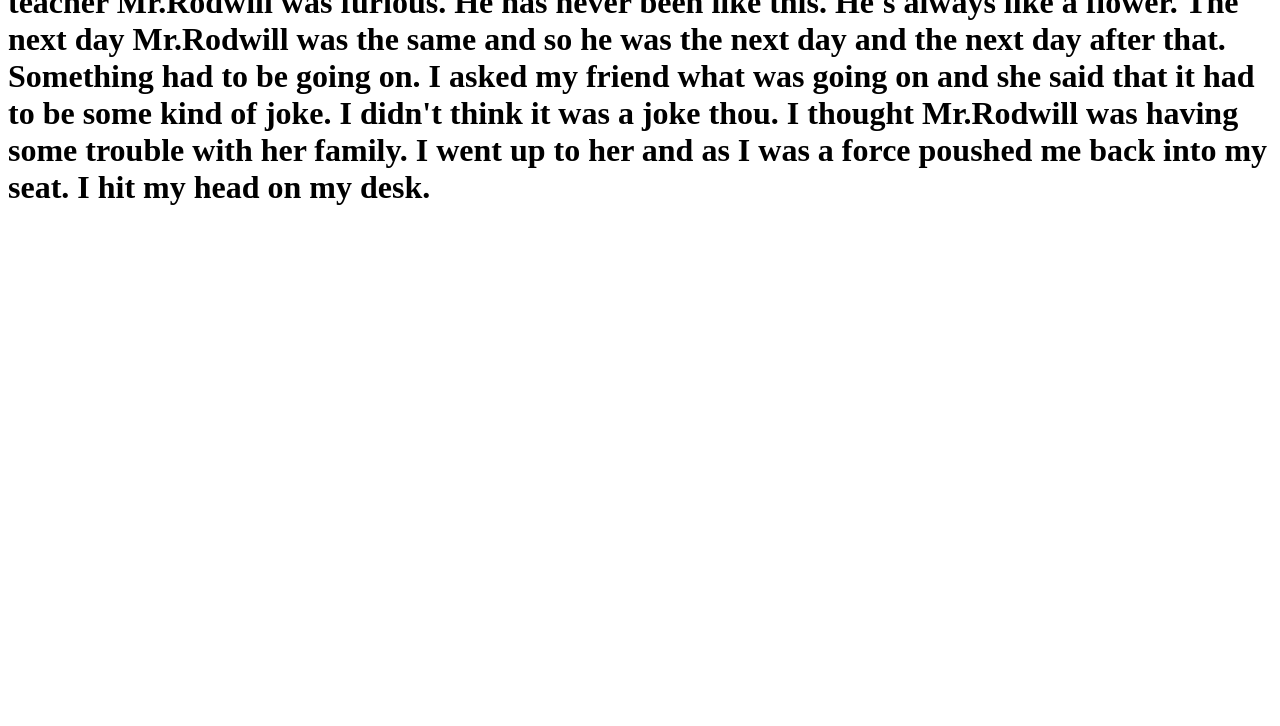
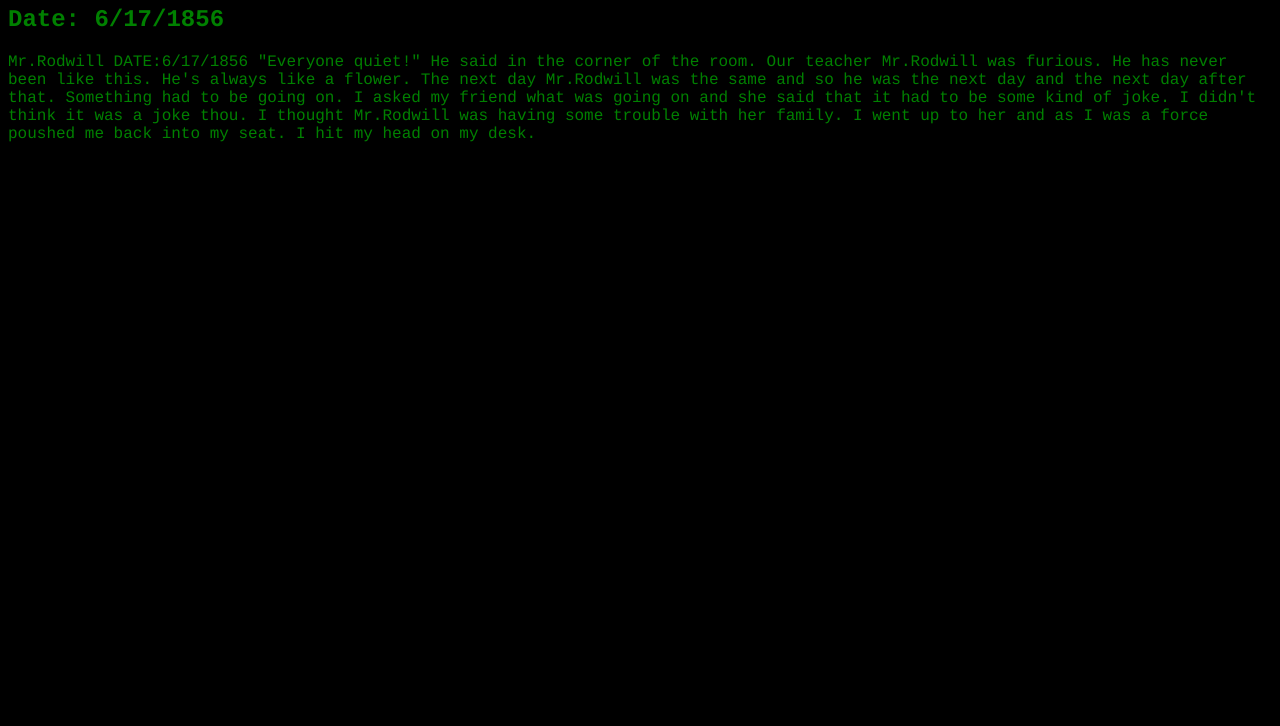
Before and after one commit to noaschatz/noaschatz.com, a plain HTML site: page index.html in a window 1280 px wide. Shown: the part 74-800 px from the top of the page. Drawn offline with Linux system fonts and the light colour scheme.

Commit message:
added styles
yyfh

```diff
--- a/index.html
+++ b/index.html
@@ -2,10 +2,13 @@
 <html>
 <head>
   <title>NOA SCHATZ</title>
+  <link rel="stylesheet" type="text/css" href="./styles.css">
 </head>
 <body>
-  <h1>Mr.Rodwill
+	<h1>Mr. Rodwill</h1>
+	<h2>Date: 6/17/1856</h2>
+  	<p>Mr.Rodwill
   	DATE:6/17/1856
-   "Everyone quiet!" He said in the corner of the room. Our teacher Mr.Rodwill was furious. He has never been like this. He's always like a flower. The next day Mr.Rodwill was the same and so he was the next day and the next day after that. Something had to be going on. I  asked my friend what was going on and she said that it had to be some kind of joke. I didn't think it was a joke thou. I thought Mr.Rodwill was having some trouble with her family. I went up to her and as I was a force poushed me back into my seat. I hit my head on my desk. </h1>
+   "Everyone quiet!" He said in the corner of the room. Our teacher Mr.Rodwill was furious. He has never been like this. He's always like a flower. The next day Mr.Rodwill was the same and so he was the next day and the next day after that. Something had to be going on. I  asked my friend what was going on and she said that it had to be some kind of joke. I didn't think it was a joke thou. I thought Mr.Rodwill was having some trouble with her family. I went up to her and as I was a force poushed me back into my seat. I hit my head on my desk. </p>
 </body>
 </html>
--- /dev/null
+++ b/styles.css
@@ -0,0 +1,9 @@
+html {
+	font-family: Arial;
+	background: black;
+	color: green;
+}
+
+h1, h2, p {
+	font-family: Courier;
+}
```
